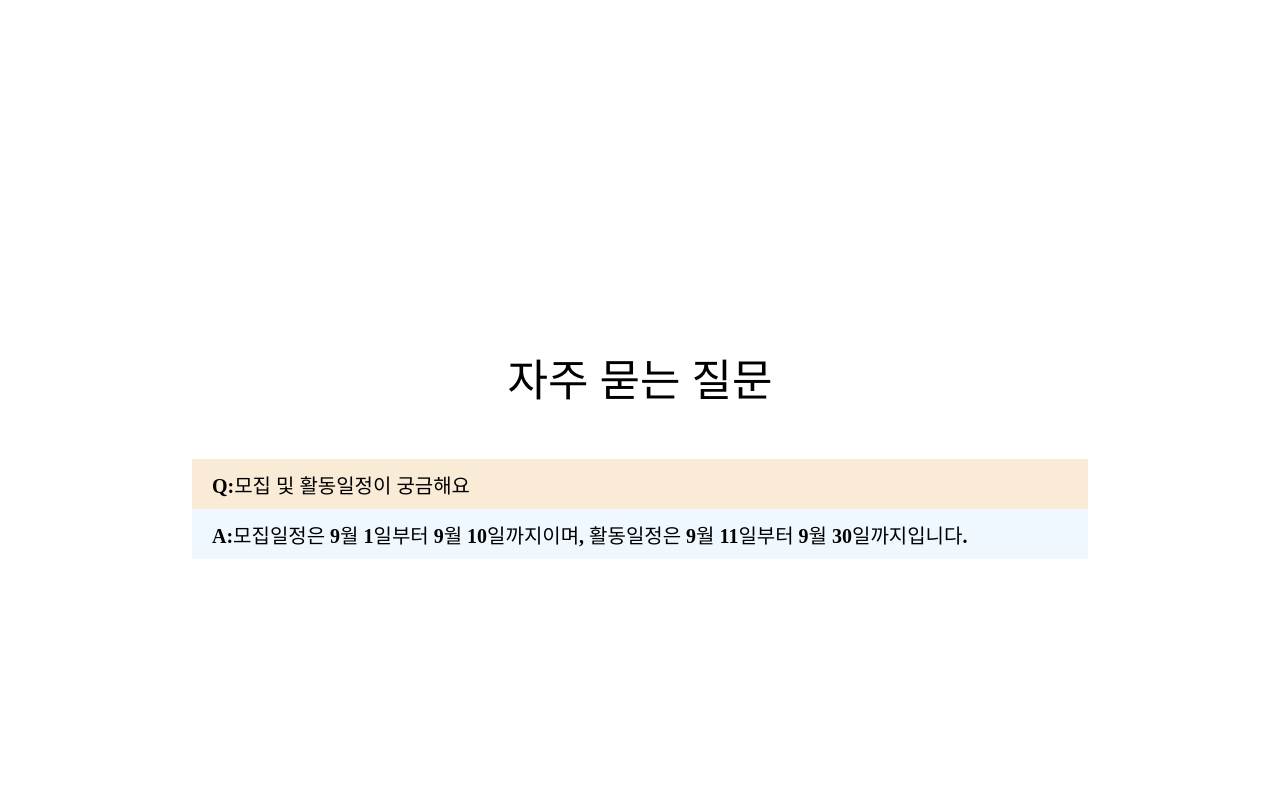
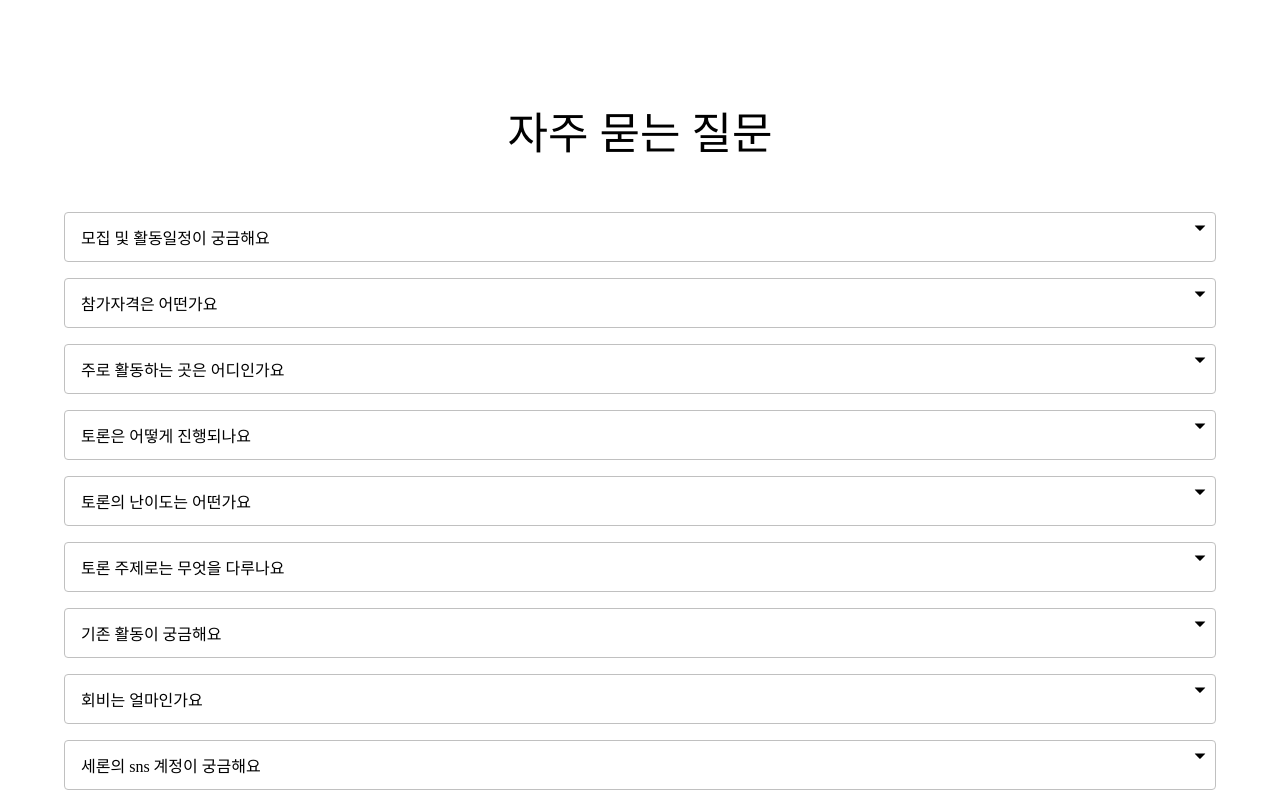
Before and after one commit to Team-Seron/Seron_Web, a React (Vite) app: page / in a window 1280 px wide. Shown: the part 520-1326 px from the top of the page. Before the commit the page ends 1272 px from the top, so only its background shows below. Built offline with nearby package versions, Linux system fonts and the light colour scheme.

Commit message:
Feat: FAQ 데이터 추가, 기능구현, Type 설정

```diff
--- a/package.json
+++ b/package.json
@@ -20,6 +20,7 @@
     "react-cool-onclickoutside": "^1.7.0",
     "react-dom": "^18.2.0",
     "react-hook-form": "^7.45.2",
+    "react-icons": "^4.10.1",
     "react-redux": "^8.1.1",
     "react-router-dom": "^6.14.2",
     "redux": "^4.2.1",
--- /dev/null
+++ b/public/data/FAQ.ts
@@ -0,0 +1,55 @@
+export const FAQs: FAQ[] = [
+  {
+    id: 1,
+    question: "모집 및 활동일정이 궁금해요",
+    answer:
+      "7/31~8/9까지 10기 신규모집기간입니다. 이후 면접을 통해 최종합격 시 OT참여 후 정회원으로 함께 할 수 있습니다. 일년에 두번 대학생의 학기에 맞추어 운영됩니다.",
+  },
+  {
+    id: 2,
+    question: "참가자격은 어떤가요",
+    answer:
+      "서울권에서 토론을 하므로 이에 참여가능한 대학생이라면 누구든 참가할 수 있습니다.",
+  },
+  {
+    id: 3,
+    question: "주로 활동하는 곳은 어디인가요 ",
+    answer:
+      "대학교 강의실 대관 혹은 신촌/종로/강남 등의 스터디룸을 대여하여 활동합니다. 활동장소는 참여회원들의 투표를 통해 결정됩니다.",
+  },
+  {
+    id: 4,
+    question: "토론은 어떻게 진행되나요",
+    answer:
+      "토론은 크게 격식과 비격식으로 나뉘어 진행됩니다. 격식토론은 ceda 토론과 같이 형식을 정해 진행되고, 비격식 토론은 특별한 형식 없이 비교적 자유롭게 진행됩니다.",
+  },
+  {
+    id: 5,
+    question: "토론의 난이도는 어떤가요",
+    answer:
+      "토론의 난이도는 매번 다르게 진행됩니다. 난이도는 레벨로 책정되며 주제 및 레벨을 보고 원하는 토론에 참여하실 수 있습니다.",
+  },
+  {
+    id: 6,
+    question: "토론 주제로는 무엇을 다루나요 ",
+    answer:
+      "시사, 철학, 가치 등에 다양한 주제들로 진행됩니다. 회원들의 발제를 통해 진행되는만큼 이야기해보고 싶은 주제도 쉽게 시도해볼 수 있습니다.",
+  },
+  {
+    id: 7,
+    question: "기존 활동이 궁금해요",
+    answer:
+      "기존 활동은 세론 노션에서 찾아 볼 수 있습니다. 아래의 링크를 통해 세론의 활동을 확인해보세요",
+  },
+  {
+    id: 8,
+    question: "회비는 얼마인가요",
+    answer: "35000원입니다.",
+  },
+  {
+    id: 9,
+    question: "세론의 sns 계정이 궁금해요",
+    answer:
+      "세론은 현재 인스타그램, 노션, 세론 홈페이지를 운영하고 있습니다. 각각 아래의 링크를 통해 확인해보세요",
+  },
+];
--- /dev/null
+++ b/src/components/Body/Accordion.tsx
@@ -0,0 +1,98 @@
+import React, { useState, useRef, useCallback } from "react";
+import styled from "styled-components";
+import { VscTriangleDown, VscTriangleUp } from "react-icons/vsc";
+
+interface Props {
+  title: string;
+  content: string;
+}
+
+function Accordion({ title, content }: Props) {
+  const parentRef = useRef<HTMLDivElement>(null);
+  const childRef = useRef<HTMLDivElement>(null);
+  const [isCollapse, setIsCollapse] = useState(false);
+
+  const handleButtonClick = useCallback(
+    (event) => {
+      // eslint-disable-next-line @typescript-eslint/no-unsafe-member-access, @typescript-eslint/no-unsafe-call
+      event.stopPropagation();
+      if (parentRef.current === null || childRef.current === null) {
+        return;
+      }
+      if (parentRef.current.clientHeight > 0) {
+        parentRef.current.style.height = "0";
+        parentRef.current.style.background = "white";
+      } else {
+        parentRef.current.style.height = `${childRef.current.clientHeight}px`;
+        parentRef.current.style.background = "lightgray";
+      }
+      setIsCollapse(!isCollapse);
+    },
+    [isCollapse]
+  );
+
+  const parentRefHeight = parentRef.current?.style.height ?? "0px";
+  const buttonText =
+    parentRefHeight === "0px" ? <VscTriangleDown /> : <VscTriangleUp />;
+
+  return (
+    <>
+      <Container>
+        <Header onClick={handleButtonClick}>
+          {title}
+          <Button>{buttonText}</Button>
+        </Header>
+        <ContentsWrapper ref={parentRef}>
+          <Contents ref={childRef}>{content}</Contents>
+        </ContentsWrapper>
+      </Container>
+    </>
+  );
+}
+
+const Container = styled.div`
+  display: flex;
+  position: relative;
+  flex-direction: column;
+  justify-content: center;
+  border-radius: 4px;
+  border: 1px solid silver;
+  min-width: 300px;
+  width: 90vw;
+  margin: 0 0 16px 0;
+  padding: 8px;
+  &:hover {
+    transform: translateY(-5px);
+    transition: transform 0s ease;
+  }
+`;
+
+const Header = styled.div`
+  display: flex;
+  align-items: center;
+  cursor: pointer;
+
+  height: 32px;
+  margin: 0 32px 0 8px;
+`;
+
+const Button = styled.div`
+  top: 8px;
+  right: 8px;
+  font-size: 14px;
+  position: absolute;
+`;
+
+const ContentsWrapper = styled.div`
+  height: 0;
+  width: inherit;
+  padding: 0 8px;
+  overflow: hidden;
+  transition: height 0.35s ease, background 0.35s ease;
+`;
+
+const Contents = styled.div`
+  padding: 0.1px;
+`;
+
+export default Accordion;
--- a/src/components/Body/Body.tsx
+++ b/src/components/Body/Body.tsx
@@ -1,7 +1,8 @@
 import React from "react";
 import Intro from "./Intro";
 import { styled } from "styled-components";
-import FAQ from "./FAQ";
+import Accordion from "./Accordion";
+import { FAQs } from "../../../public/data/FAQ";
 
 function Body() {
   return (
@@ -10,11 +11,25 @@ function Body() {
         <Intro />
       </Section>
       <Section>
-        <FAQ />
+        <Title>자주 묻는 질문</Title>
+
+        {FAQs.map((qna) => (
+          <div key={qna.id}>
+            <Accordion title={qna.question} content={qna.answer} />
+          </div>
+        ))}
       </Section>
     </>
   );
 }
+
+const Title = styled.div`
+  font-size: 44px;
+  font-weight: bold;
+  align-items: center;
+  justify-content: center;
+  margin-bottom: 50px;
+`;
 
 const Section = styled.section`
   height: 500px;
--- a/src/components/Body/FAQ.tsx
+++ /dev/null
@@ -1,61 +0,0 @@
-import React, { useState } from "react";
-import { styled } from "styled-components";
-
-function FAQ() {
-  const [isOpen, setIsOpen] = useState(false);
-
-  const handleOpen = () => {
-    setIsOpen(true);
-  };
-  return (
-    <div
-      style={{
-        display: "flex",
-        flexDirection: "column",
-        alignItems: "center",
-        justifyContent: "center",
-      }}
-    >
-      <Title onClick={handleOpen}>자주 묻는 질문</Title>
-      <Question>Q:모집 및 활동일정이 궁금해요</Question>
-      <Answer>
-        A:모집일정은 9월 1일부터 9월 10일까지이며, 활동일정은 9월 11일부터 9월
-        30일까지입니다.
-      </Answer>
-    </div>
-  );
-}
-
-const Title = styled.span`
-  font-size: 44px;
-  font-weight: bold;
-  align-items: center;
-  justify-content: center;
-  margin-bottom: 50px;
-`;
-
-const Question = styled.div`
-  font-size: 20px;
-  font-weight: bold;
-  width: 70vw;
-  height: 50px;
-  padding: 20px;
-  background-color: antiquewhite;
-  display: flex;
-  align-items: center;
-  justify-content: start;
-`;
-
-const Answer = styled.div`
-  font-size: 20px;
-  font-weight: bold;
-  width: 70vw;
-  height: 50px;
-  padding: 20px;
-  background-color: aliceblue;
-  display: flex;
-  align-items: center;
-  justify-content: start;
-`;
-// eslint-disable-next-line react-refresh/only-export-components
-export default FAQ;
--- /dev/null
+++ b/src/types.ts
@@ -0,0 +1,6 @@
+/* eslint-disable @typescript-eslint/no-unused-vars */
+type FAQ = {
+  id: number;
+  question: string;
+  answer: string;
+};
```
Also changed, not shown: 1 other file (tests, documents, lock files or other folders).
